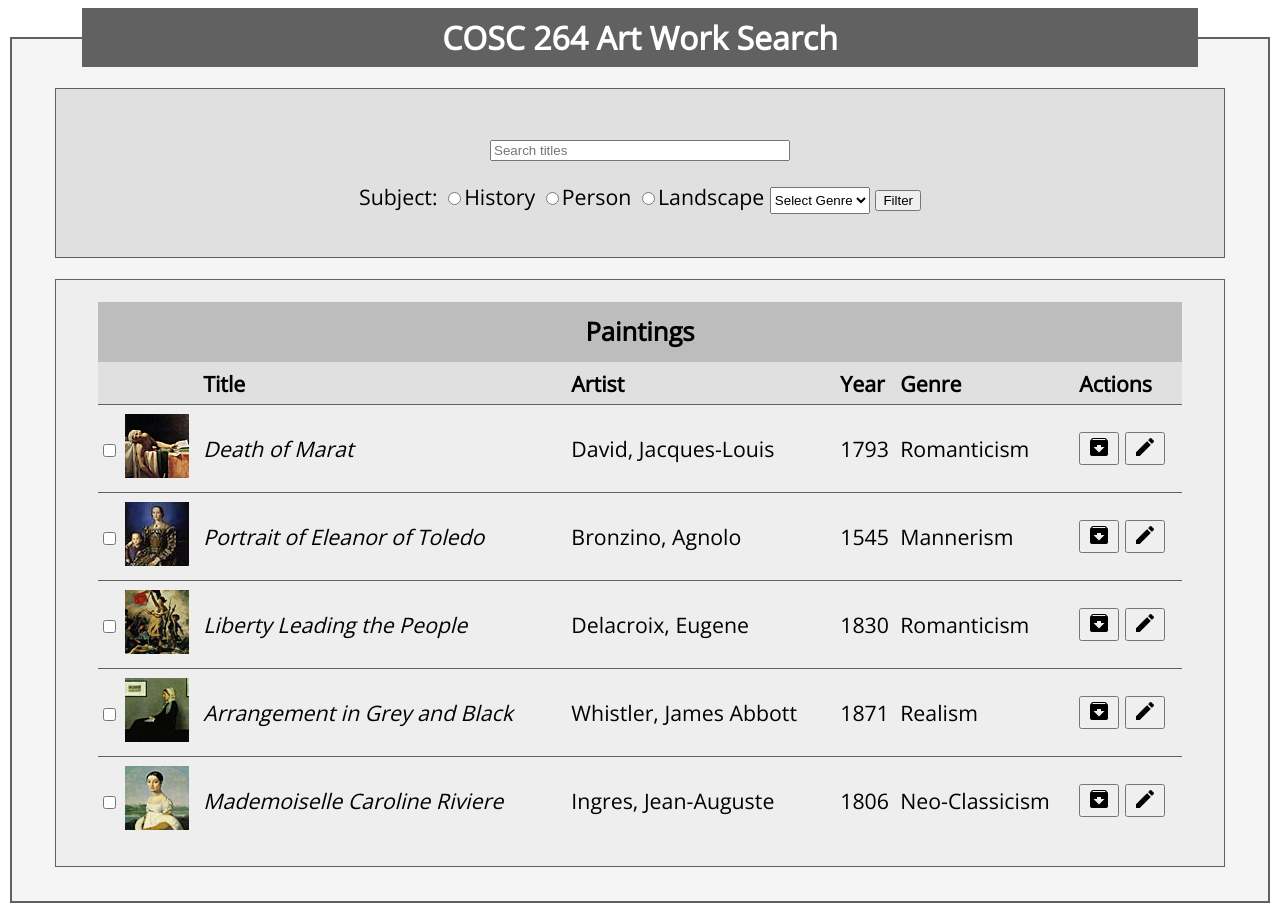
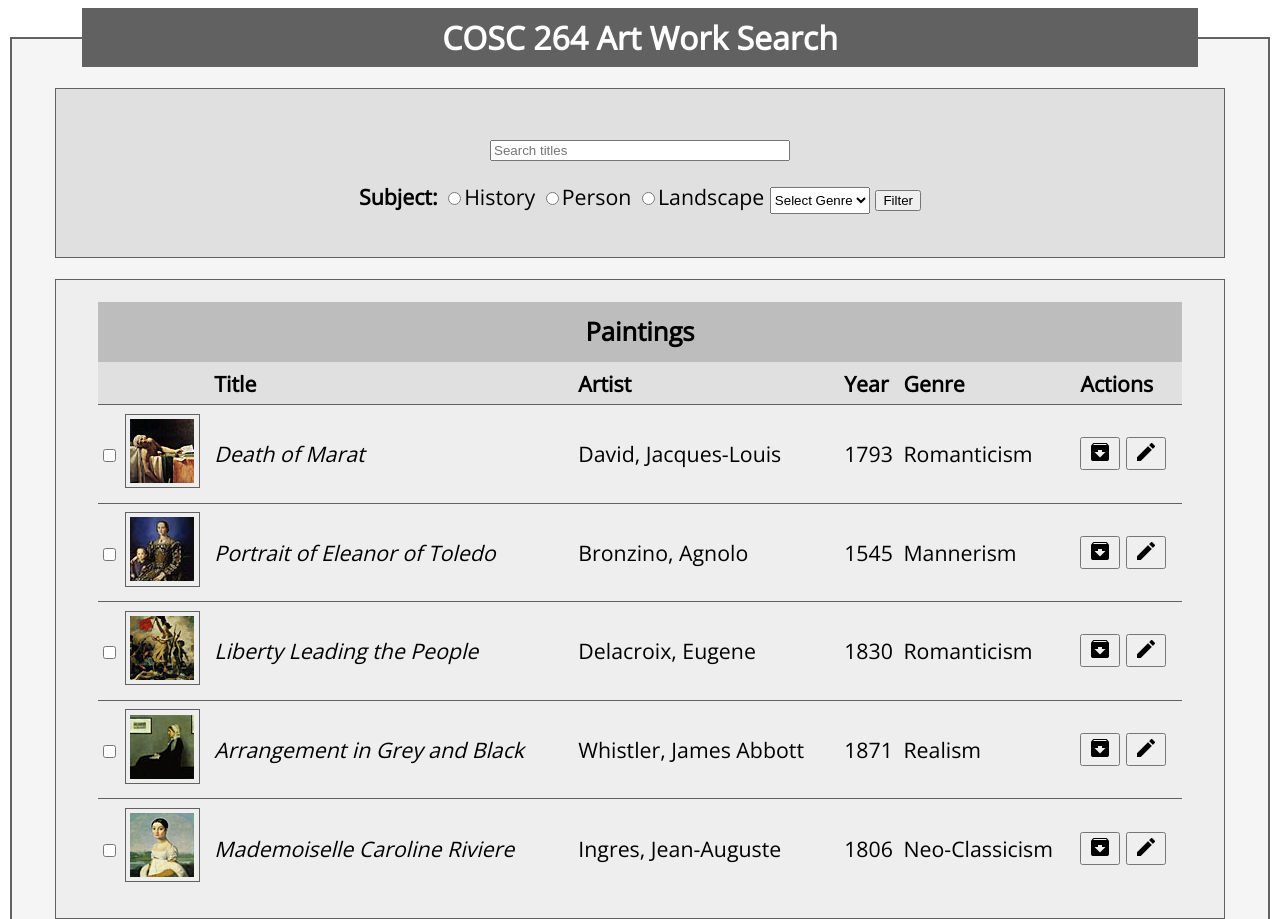
Before and after one commit to LiamLoewen/LiamLoewen.github.io, a plain HTML site: page index.html in a window 1280 px wide. Shown: the top 919 px of the page. Drawn offline with nearby package versions, Linux system fonts and the light colour scheme.

Commit message:
thumbnail border added and highlighted text colour inverted

```diff
--- a/css/lab3.css
+++ b/css/lab3.css
@@ -70,4 +70,12 @@ tr td {
 }
 tbody tr:hover {
     background-color: darkslategray;
+    color: #EEEEEE;
 }
+tbody tr:hover .thumbnail {
+    border-color: #E0E0E0;
+}
+.thumbnail {
+    border: 1px solid #616161;
+    padding: 0.2em;
+}
--- a/index.html
+++ b/index.html
@@ -20,7 +20,7 @@
                         <input id="search-bar" type="search" placeholder="Search titles">
                     </p>
                     <p>
-                        Subject:
+                        <strong>Subject:</strong>
                         <input type="radio" name="subject" value="1">History
                         <input type="radio" name="subject" value="2">Person
                         <input type="radio" name="subject" value="3">Landscape
@@ -53,7 +53,7 @@
                             <!-- Row 1 -->
                             <tr>
                                 <td><input type="checkbox" name="index[]" value="10"></td>
-                                <td><img src="images/05030.jpg" alt="Death of Marat"></td>
+                                <td><img class="thumbnail" src="images/05030.jpg" alt="Death of Marat"></td>
                                 <td><em>Death of Marat</em></td>
                                 <td>David, Jacques-Louis</td>
                                 <td>1793</td>
@@ -70,7 +70,7 @@
                             <!-- Row 2 -->
                             <tr>
                                 <td><input type="checkbox" name="index[]" value="20"></td>
-                                <td><img src="images/120010.jpg" alt="Eleanor of Toledo"></td>
+                                <td><img class="thumbnail" src="images/120010.jpg" alt="Eleanor of Toledo"></td>
                                 <td><em>Portrait of Eleanor of Toledo</em></td>
                                 <td>Bronzino, Agnolo</td>
                                 <td>1545</td>
@@ -87,7 +87,7 @@
                             <!-- Row 3 -->
                             <tr>
                                 <td><input type="checkbox" name="index[]" value="30"></td>
-                                <td><img src="images/07020.jpg" alt="Liberty Leading the People"></td>
+                                <td><img class="thumbnail" src="images/07020.jpg" alt="Liberty Leading the People"></td>
                                 <td><em>Liberty Leading the People</em></td>
                                 <td>Delacroix, Eugene</td>
                                 <td>1830</td>
@@ -104,7 +104,7 @@
                             <!-- Row 4 -->
                             <tr>
                                 <td><input type="checkbox" name="index[]" value="40"></td>
-                                <td><img src="images/13030.jpg" alt="Grey and Black"></td>
+                                <td><img class="thumbnail" src="images/13030.jpg" alt="Grey and Black"></td>
                                 <td><em>Arrangement in Grey and Black</em></td>
                                 <td>Whistler, James Abbott</td>
                                 <td>1871</td>
@@ -121,7 +121,7 @@
                             <!-- Row 5 -->
                             <tr>
                                 <td><input type="checkbox" name="index[]" value="50"></td>
-                                <td><img src="images/06010.jpg" alt="Mademoiselle Caroline Riviere"></td>
+                                <td><img class="thumbnail" src="images/06010.jpg" alt="Mademoiselle Caroline Riviere"></td>
                                 <td><em>Mademoiselle Caroline Riviere</em></td>
                                 <td>Ingres, Jean-Auguste</td>
                                 <td>1806</td>
```
